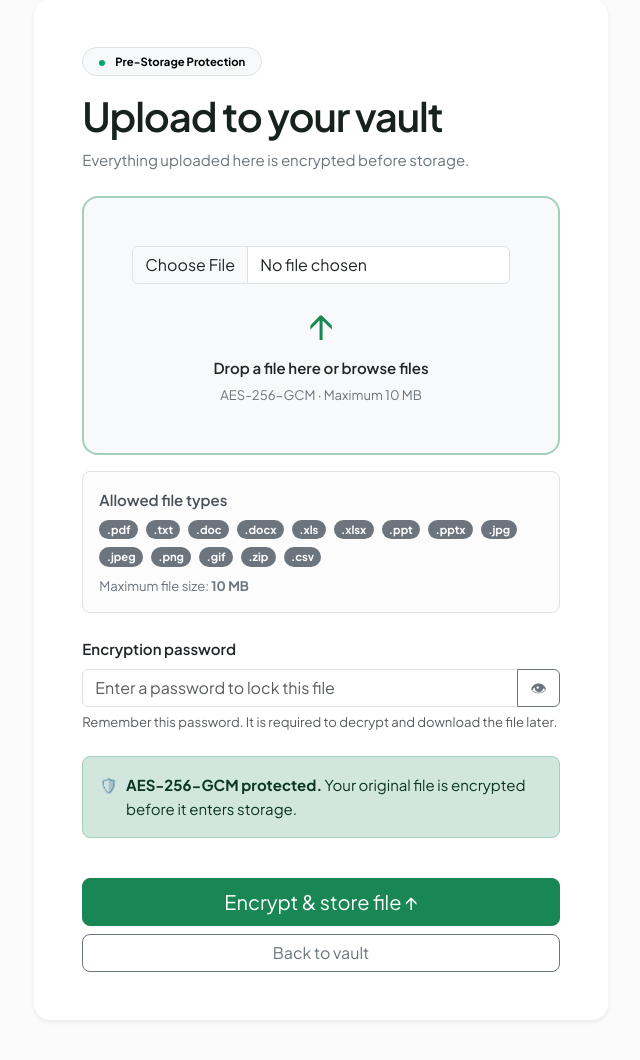
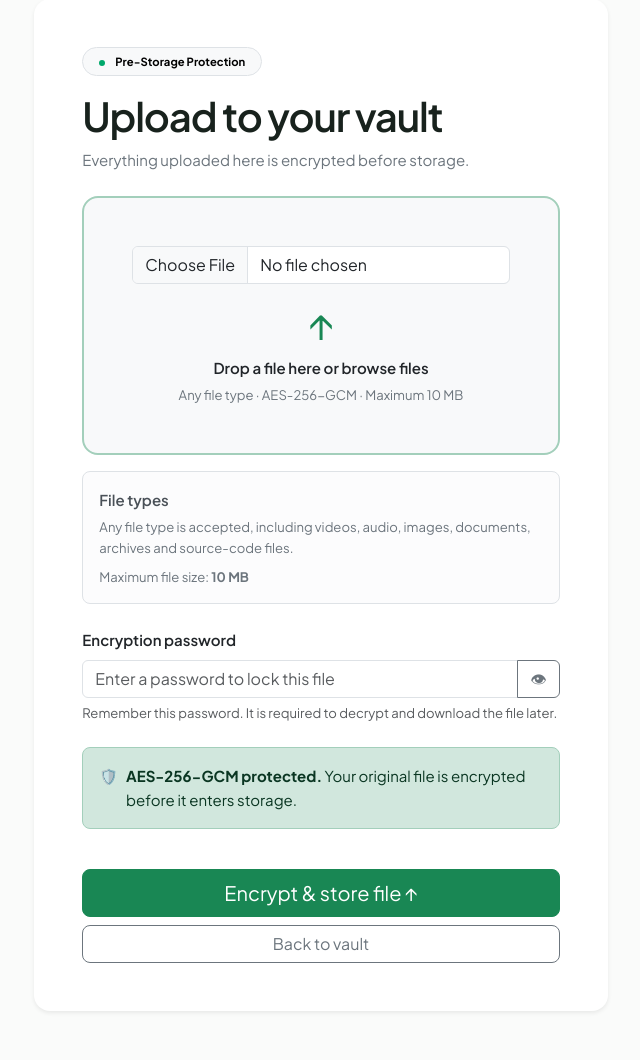
Before and after one commit to 1Y20ash/SecureCloudStorage, a Flask app: page /upload in a window 1280 px wide. Shown: the part 154-1214 px from the top of the page, without its empty margins (319-959 px from the left). Run offline with Flask 3, Linux system fonts and the light colour scheme; the visitor is signed in with stand-in values (Sample User, id 1).

Commit message:
Allow any file type in upload UI while keeping 10 MB limit

```diff
--- a/templates/upload.html
+++ b/templates/upload.html
@@ -13,20 +13,15 @@
 
                     <form method="POST" enctype="multipart/form-data">
                         <div class="border border-2 border-success-subtle rounded-4 p-4 p-md-5 text-center bg-light mb-3">
-                            <input id="file" class="form-control mb-3" type="file" name="file" required
-                                accept=".pdf,.txt,.doc,.docx,.xls,.xlsx,.ppt,.pptx,.jpg,.jpeg,.png,.gif,.zip,.csv">
+                            <input id="file" class="form-control mb-3" type="file" name="file" required>
                             <div class="display-6 text-success mb-2">↑</div>
                             <div class="fw-semibold">Drop a file here or browse files</div>
-                            <div class="small text-secondary mt-1">AES-256-GCM · Maximum 10 MB</div>
+                            <div class="small text-secondary mt-1">Any file type · AES-256-GCM · Maximum 10 MB</div>
                         </div>
 
                         <div class="alert alert-light border rounded-3 mb-4">
-                            <div class="fw-semibold mb-2">Allowed file types</div>
-                            <div class="d-flex flex-wrap gap-2">
-                                {% for ext in ['PDF','TXT','DOC','DOCX','XLS','XLSX','PPT','PPTX','JPG','JPEG','PNG','GIF','ZIP','CSV'] %}
-                                <span class="badge rounded-pill text-bg-secondary">.{{ ext|lower }}</span>
-                                {% endfor %}
-                            </div>
+                            <div class="fw-semibold mb-1">File types</div>
+                            <div class="text-secondary small">Any file type is accepted, including videos, audio, images, documents, archives and source-code files.</div>
                             <div class="small text-secondary mt-2">Maximum file size: <strong>10 MB</strong></div>
                         </div>
 
```
